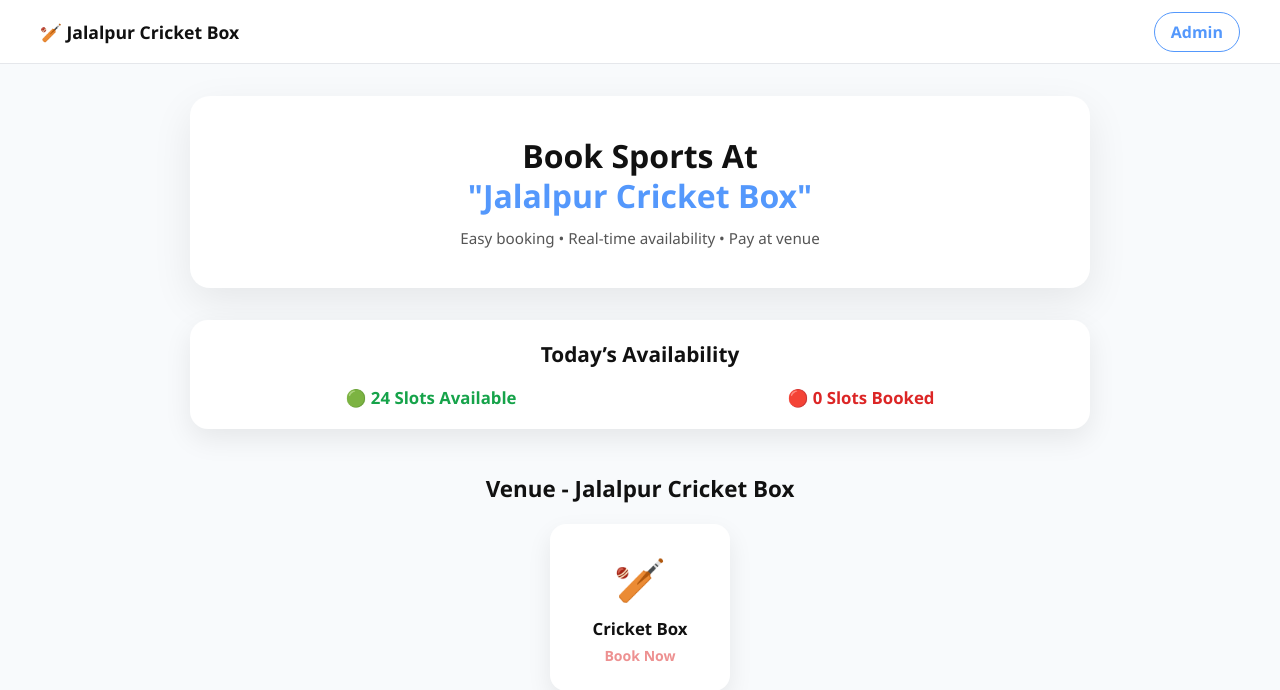
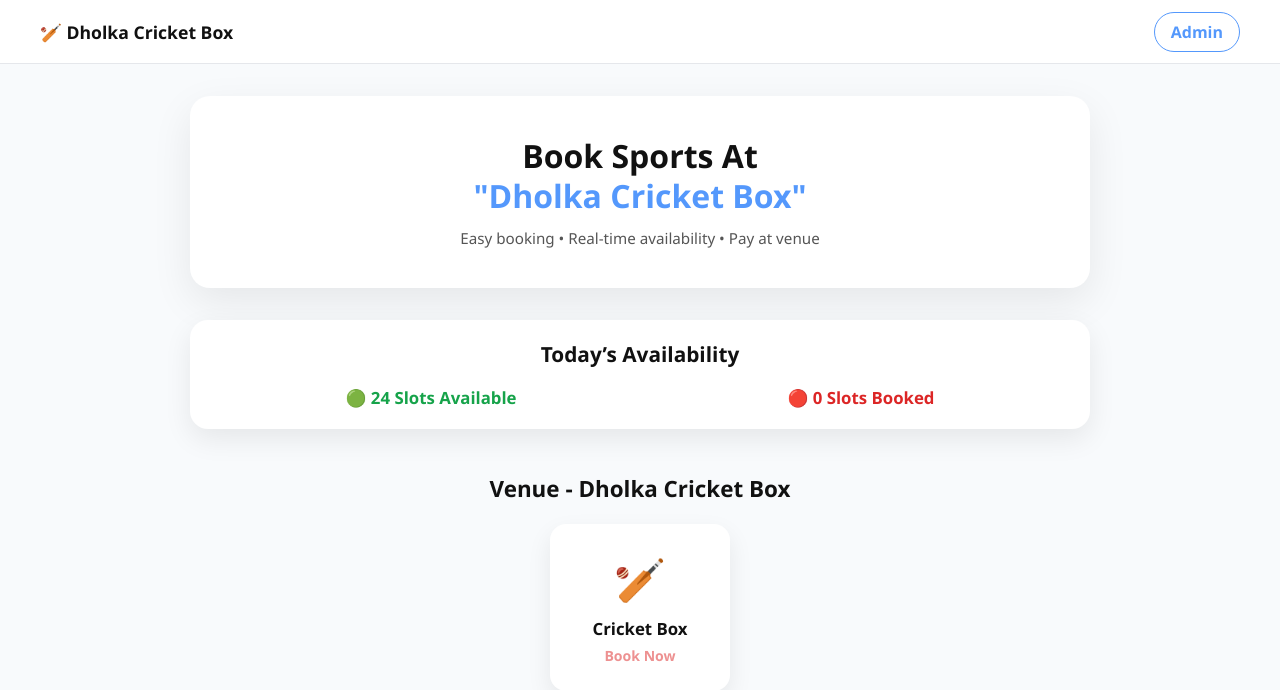
Before and after one commit to Ayan0182/jalalpur-cricket-box, a Flask app: page / in a window 1280 px wide. Shown: the top 690 px of the page. Run offline with Flask 3, Linux system fonts and the light colour scheme; data comes from the database, SQL or seed files in the repository.

Commit message:
add home.html

```diff
--- a/turf-booking/templates/home.html
+++ b/turf-booking/templates/home.html
@@ -3,14 +3,14 @@
 <head>
   <meta charset="UTF-8" />
   <meta name="viewport" content="width=device-width, initial-scale=1, maximum-scale=1">
-  <title>Book Sports At Jalalpur Cricket Box</title>
+  <title>Book Sports At Dholka Cricket Box</title>
   <link rel="stylesheet" href="/static/home.css" />
 </head>
 <body>
 
   <!-- NAVBAR -->
   <header class="navbar">
-    <div class="logo">🏏 Jalalpur Cricket Box</div>
+    <div class="logo">🏏 Dholka Cricket Box</div>
     <a href="/admin/login" class="admin-btn">Admin</a>
   </header>
 
@@ -18,7 +18,7 @@
   <section class="hero-card">
     <h1 class="hero-title">
       Book Sports At <br>
-      <span>"Jalalpur Cricket Box"</span>
+      <span>"Dholka Cricket Box"</span>
     </h1>
     <p class="hero-sub">
       Easy booking • Real-time availability • Pay at venue
@@ -44,7 +44,7 @@
 
   <!-- BOOK NOW -->
   <section class="sports">
-    <h2>Venue - Jalalpur Cricket Box</h2>
+    <h2>Venue - Dholka Cricket Box</h2>
 
     <div class="sport-card" onclick="window.location.href='/booking'">
       <div class="sport-icon">🏏</div>
```
